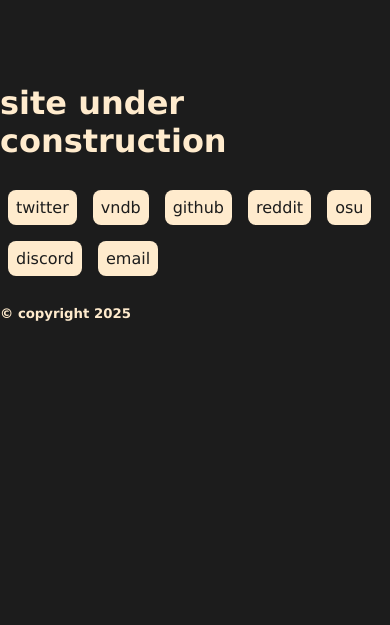
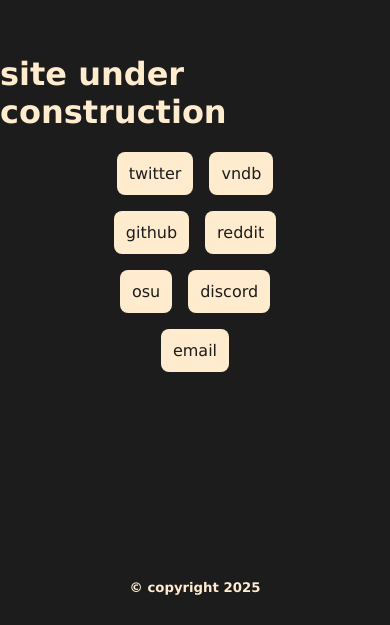
Before and after one commit to danatationn/danatationn.github.io, a Vue app: page / in a window 390 px wide. Shown: the part 219-844 px from the top of the page. Built offline with nearby package versions, Linux system fonts and the light colour scheme.

Commit message:
nice hover stuff and mobile layout changes

```diff
--- a/src/App.vue
+++ b/src/App.vue
@@ -1,7 +1,10 @@
 <script setup>
+	import {ref} from "vue";
+	const currentUsername = ref('');
+
 	var socials = [
 		['twitter', '@danatationn', 'https://x.com/danatationn'],
-		['vndb', 'u288771', 'https://vndb.org/u288771/ulist?vnlist=1'],
+		['vndb', 'u288771', 'https://vndb.org/u288771'],
 		['github', '@danatationn', 'https://github.com/danatationn'],
 		['reddit', 'u/danatationn', 'https://reddit.com/user/danatationn'],
 		['osu', 'drunkromanian', 'https://osu.ppy.sh/users/36007819'],
@@ -11,15 +14,21 @@
 </script>
 
 <template>
+	<body>
 		<h1>site under construction</h1>
 
 		<ul>
-		<li v-for="social in socials">
+			<li v-for="social in socials"
+				@mouseover="currentUsername=social[1]"
+				@mouseleave="currentUsername=''">
 				<a :href="social[2]"> {{social[0]}} </a>
 			</li>
 		</ul>
 
+		<h3>{{currentUsername}}</h3>
+
 		<h5>© copyright 2025</h5>
+	</body>
 </template>
 
 <style scoped>
--- a/src/assets/style.css
+++ b/src/assets/style.css
@@ -9,18 +9,19 @@
 	justify-content: center;
 	height: 100vh;
 	margin: 0;
+	position: relative;
 }
 
 ul {
+	display: flex;
+	gap: 16px;
+	flex-wrap: wrap;
+	justify-content: center;
+
 	list-style-type: none;
 	margin: 0;
 	padding: 0;
-	overflow: hidden;
-}
 
-li {
-	float: left;
-	margin: 8px;
 }
 
 li a {
@@ -35,7 +36,6 @@
 }
 
 li a:hover {
-	/*transform: translateY(-2px);*/
 	transition-duration: 100ms;
 
 	box-shadow: inset 0 0 0 .2em blanchedalmond;
@@ -48,3 +48,25 @@
 li a:active {
 	border-radius: 24px;
 }
+
+h5 {
+	position: absolute;
+	text-align: center;
+	bottom: 8px;
+}
+
+h3 {
+	position: absolute;
+	text-align: center;
+	bottom: 25vh;
+}
+
+@media (max-width: 768px) {
+	ul {
+		width: 50%;
+	}
+
+	li a {
+		padding: 12px;
+	}
+}
```
Lines whose indentation alone changed are shown as unchanged.
